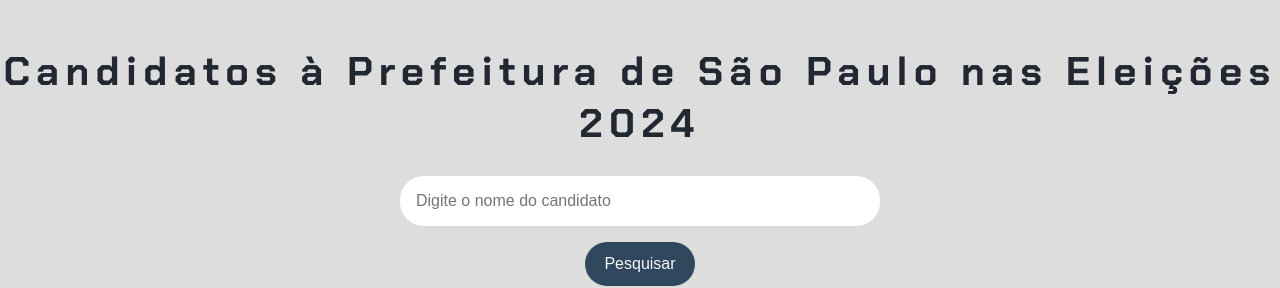
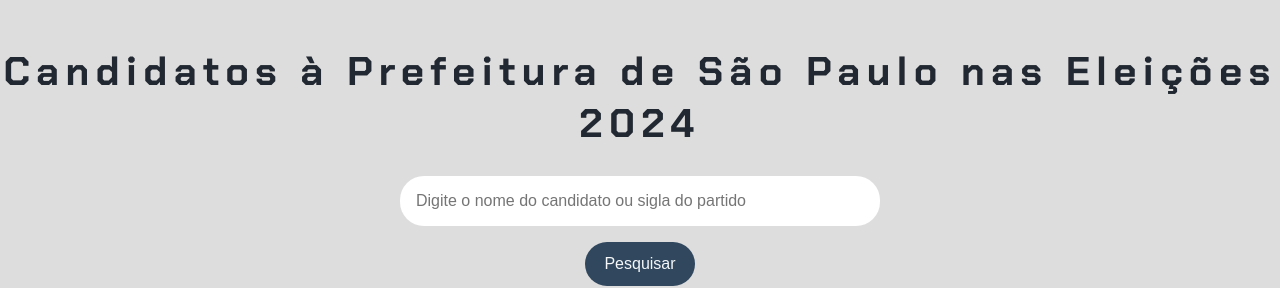
Before and after one commit to nnishiwaki/Eleicoes_2024, a plain HTML site: page index.html in a window 1280 px wide. Shown: the top 288 px of the page. Drawn offline with Linux system fonts and the light colour scheme.

Commit message:
index.html

```diff
--- a/index.html
+++ b/index.html
@@ -14,7 +14,7 @@
     </header>
     <main>
         <section>
-            <input type="text" placeholder="Digite o nome do candidato">
+            <input type="text" placeholder="Digite o nome do candidato ou sigla do partido" id="campo-pesquisa">
             <button onclick="pesquisar()">Pesquisar</button>
         </section>
         <section class="resultados-pesquisa" id="resultados-pesquisa">
```
